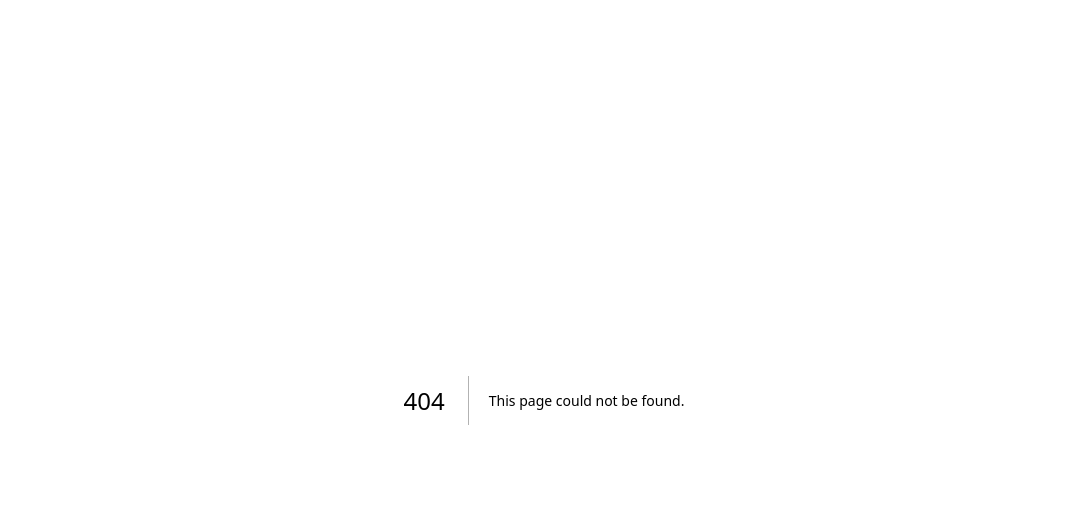
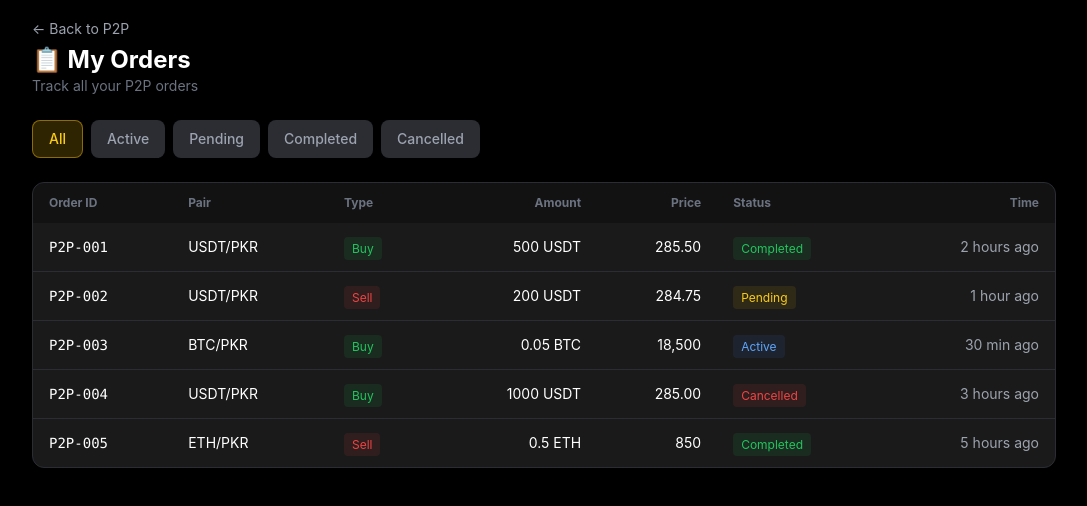
Before and after one commit to Cashipro/cashipro, a Next.js app in the folder apps/web/: page /p2p/orders in a window 1280 px wide. Before the commit this address had no page. Shown: the top 506 px of the page, without its empty margins (96-1183 px from the left). Built offline with nearby package versions, Linux system fonts and the light colour scheme.

Commit message:
Create P2POrdersPage component to display orders
This component displays a list of P2P orders with filtering options based on order status. It includes a table layout for order details and uses state management to handle the selected filter.

```diff
--- /dev/null
+++ b/apps/web/src/app/p2p/orders/page.tsx
@@ -0,0 +1,101 @@
+"use client";
+
+import { useState } from "react";
+import Link from "next/link";
+
+const orders = [
+  { id: "P2P-001", pair: "USDT/PKR", type: "Buy", amount: "500 USDT", price: "285.50", status: "Completed", time: "2 hours ago" },
+  { id: "P2P-002", pair: "USDT/PKR", type: "Sell", amount: "200 USDT", price: "284.75", status: "Pending", time: "1 hour ago" },
+  { id: "P2P-003", pair: "BTC/PKR", type: "Buy", amount: "0.05 BTC", price: "18,500", status: "Active", time: "30 min ago" },
+  { id: "P2P-004", pair: "USDT/PKR", type: "Buy", amount: "1000 USDT", price: "285.00", status: "Cancelled", time: "3 hours ago" },
+  { id: "P2P-005", pair: "ETH/PKR", type: "Sell", amount: "0.5 ETH", price: "850", status: "Completed", time: "5 hours ago" },
+];
+
+const statusColors = {
+  Completed: "bg-green-500/10 text-green-500",
+  Pending: "bg-yellow-500/10 text-yellow-400",
+  Active: "bg-blue-500/10 text-blue-400",
+  Cancelled: "bg-red-500/10 text-red-500",
+};
+
+export default function P2POrdersPage() {
+  const [filter, setFilter] = useState("all");
+
+  const filtered = orders.filter((o) =>
+    filter === "all" ? true : o.status.toLowerCase() === filter
+  );
+
+  return (
+    <div className="min-h-screen bg-black p-4">
+      <div className="max-w-5xl mx-auto space-y-6">
+        {/* Header */}
+        <div className="flex items-center justify-between">
+          <div>
+            <Link href="/p2p" className="text-gray-400 hover:text-white text-sm">← Back to P2P</Link>
+            <h1 className="text-2xl font-bold text-white mt-1">📋 My Orders</h1>
+            <p className="text-sm text-gray-500">Track all your P2P orders</p>
+          </div>
+        </div>
+
+        {/* Filters */}
+        <div className="flex flex-wrap gap-2">
+          {["all", "active", "pending", "completed", "cancelled"].map((status) => (
+            <button
+              key={status}
+              onClick={() => setFilter(status)}
+              className={`px-4 py-2 rounded-lg text-sm font-medium transition ${
+                filter === status
+                  ? "bg-yellow-500/20 text-yellow-400 border border-yellow-500/50"
+                  : "bg-[#2b2d33] text-gray-400 hover:text-white"
+              }`}
+            >
+              {status.charAt(0).toUpperCase() + status.slice(1)}
+            </button>
+          ))}
+        </div>
+
+        {/* Orders Table */}
+        <div className="bg-[#1a1a1a] rounded-xl border border-[#2b2d33] overflow-hidden">
+          <div className="overflow-x-auto">
+            <table className="w-full">
+              <thead className="bg-black/30">
+                <tr>
+                  <th className="px-4 py-3 text-left text-xs text-gray-500">Order ID</th>
+                  <th className="px-4 py-3 text-left text-xs text-gray-500">Pair</th>
+                  <th className="px-4 py-3 text-left text-xs text-gray-500">Type</th>
+                  <th className="px-4 py-3 text-right text-xs text-gray-500">Amount</th>
+                  <th className="px-4 py-3 text-right text-xs text-gray-500">Price</th>
+                  <th className="px-4 py-3 text-left text-xs text-gray-500">Status</th>
+                  <th className="px-4 py-3 text-right text-xs text-gray-500">Time</th>
+                </tr>
+              </thead>
+              <tbody className="divide-y divide-[#2b2d33]">
+                {filtered.map((order) => (
+                  <tr key={order.id} className="hover:bg-[#2b2d33]/50 transition-colors">
+                    <td className="px-4 py-3 text-white text-sm font-mono">{order.id}</td>
+                    <td className="px-4 py-3 text-white text-sm">{order.pair}</td>
+                    <td className="px-4 py-3">
+                      <span className={`text-xs px-2 py-1 rounded ${
+                        order.type === "Buy" ? "bg-green-500/10 text-green-500" : "bg-red-500/10 text-red-500"
+                      }`}>
+                        {order.type}
+                      </span>
+                    </td>
+                    <td className="px-4 py-3 text-right text-white text-sm">{order.amount}</td>
+                    <td className="px-4 py-3 text-right text-white text-sm">{order.price}</td>
+                    <td className="px-4 py-3">
+                      <span className={`text-xs px-2 py-1 rounded ${statusColors[order.status as keyof typeof statusColors]}`}>
+                        {order.status}
+                      </span>
+                    </td>
+                    <td className="px-4 py-3 text-right text-gray-400 text-sm">{order.time}</td>
+                  </tr>
+                ))}
+              </tbody>
+            </table>
+          </div>
+        </div>
+      </div>
+    </div>
+  );
+}
```
